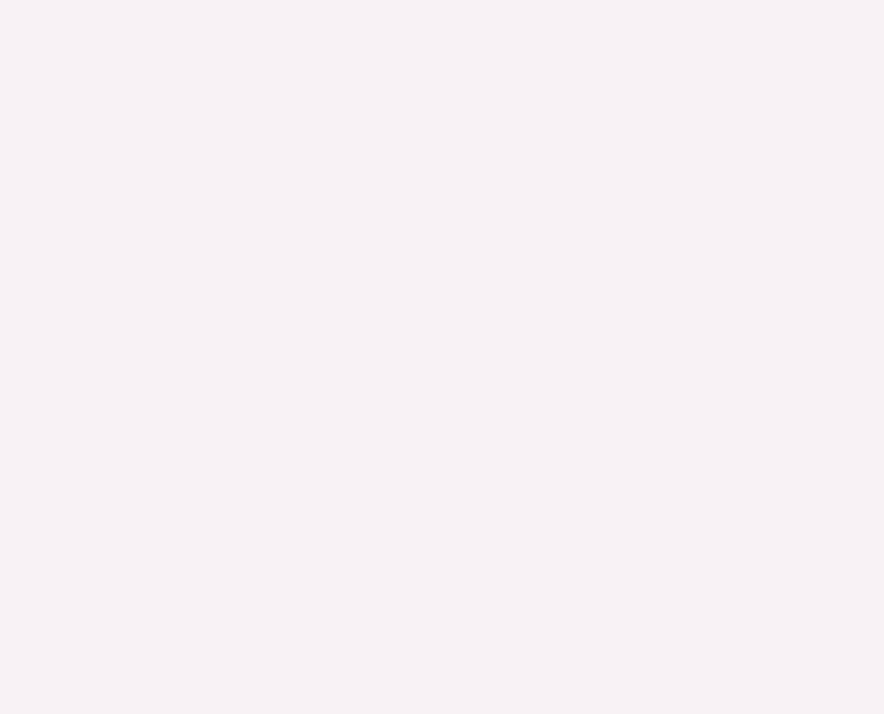
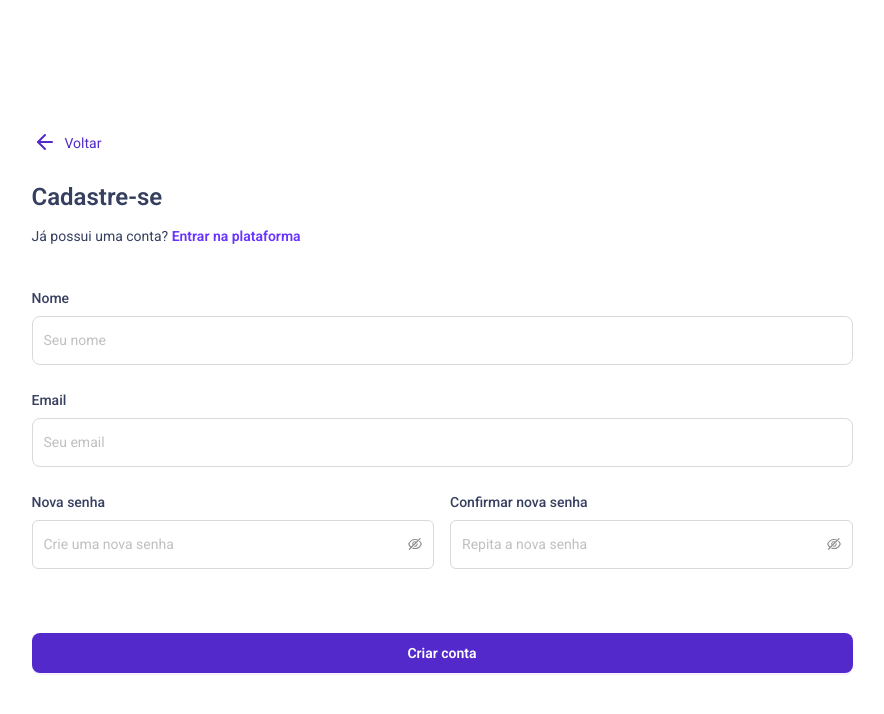
Before and after one commit to FranciscoBraaz/money-dashboard, a React (Vite) app: page /cadastro in a window 1280 px wide. Before the commit this address had no page. Shown: the top 714 px of the page, without its empty margins (198-1082 px from the left). Built offline with nearby package versions, Linux system fonts and the light colour scheme.

Commit message:
feat: create sign up page

```diff
--- a/package.json
+++ b/package.json
@@ -20,6 +20,7 @@
     "react-hook-form": "^7.56.2",
     "react-modal": "^3.16.3",
     "react-router-dom": "^7.5.3",
+    "react-toastify": "^11.0.5",
     "sass": "^1.87.0"
   },
   "devDependencies": {
--- a/src/App.tsx
+++ b/src/App.tsx
@@ -7,6 +7,8 @@ import "./styles/index.scss";
 import { ConfigProvider } from "antd";
 import { Route, BrowserRouter as Router, Routes } from "react-router-dom";
 import SignIn from "./containers/SignIn";
+import { RoutesLayout } from "./components/RoutesLayout";
+import { SignUp } from "./containers/SignUp";
 
 function App() {
   const queryClient = new QueryClient();
@@ -28,7 +30,15 @@ function App() {
         {/* <Header /> */}
         <Router>
           <Routes>
-            <Route path="/" element={<SignIn />} />
+            <Route path="/login" element={<RoutesLayout isPublic />}>
+              <Route path="" element={<SignIn />} />
+            </Route>
+            <Route path="/cadastro" element={<RoutesLayout isPublic />}>
+              <Route path="" element={<SignUp />} />
+            </Route>
+            <Route path="/" element={<RoutesLayout />}>
+              <Route path="/" element={<Home />} />
+            </Route>
           </Routes>
         </Router>
       </ConfigProvider>
--- a/src/components/FormWrapper/index.scss
+++ b/src/components/FormWrapper/index.scss
@@ -1,3 +1,5 @@
+@use "../../styles/variables.scss";
+
 .form-wrapper {
   background-color: #fff;
   padding: 64px;
@@ -24,15 +26,15 @@
   width: fit-content;
   margin-bottom: 24px;
   padding: 0;
-  color: #00b8c4;
+  color: variables.$blue-default;
 
   &:hover {
-    color: #00b8c4 !important;
+    color: variables.$blue-default !important;
     background-color: transparent !important;
   }
 
   & svg > path {
-    stroke: #00b8c4;
+    stroke: variables.$blue-default;
   }
 }
 
--- /dev/null
+++ b/src/components/RoutesLayout/index.tsx
@@ -0,0 +1,35 @@
+import { Navigate, Outlet } from "react-router-dom";
+import { Layout } from "antd";
+
+// Components
+import Header from "../Header";
+
+interface RoutesLayoutProps {
+  isPublic?: boolean;
+  isNotFound?: boolean;
+}
+
+export function RoutesLayout({
+  isPublic = false,
+  isNotFound = false,
+}: RoutesLayoutProps) {
+  const loggedUserLocalStorage = localStorage.getItem("money-user");
+  const loggedUserSessionStore = sessionStorage.getItem("money-user");
+  const userIsLogged = loggedUserLocalStorage || loggedUserSessionStore;
+
+  if (isPublic) {
+    if (userIsLogged || isNotFound) return <Navigate to="/" />;
+    return <Outlet />;
+  }
+
+  if (!userIsLogged || isNotFound) return <Navigate to="/login" />;
+
+  if (isNotFound) return <Navigate to="/" />;
+
+  return (
+    <Layout>
+      <Header />
+      <Outlet />
+    </Layout>
+  );
+}
--- a/src/containers/SignIn/index.scss
+++ b/src/containers/SignIn/index.scss
@@ -5,7 +5,7 @@
   display: flex;
   justify-content: center;
   align-items: center;
-  padding: 24px;
+  padding: 16px;
 
   a {
     font-weight: 600;
@@ -14,7 +14,6 @@
   & form {
     display: flex;
     flex-direction: column;
-    gap: 32px;
   }
 }
 
--- /dev/null
+++ b/src/containers/SignUp/hooks/useSignUp.ts
@@ -0,0 +1,57 @@
+import { useState } from "react";
+import { toast } from "react-toastify";
+import { useNavigate } from "react-router-dom";
+import { AxiosError } from "axios";
+
+// Services
+import { register } from "../../../services/auth";
+
+interface SignUpData {
+  name: string;
+  email: string;
+  password: string;
+}
+
+export function useSignUp() {
+  const navigate = useNavigate();
+
+  const [isLoading, setIsLoading] = useState(false);
+
+  async function handleCreateAccount({ name, email, password }: SignUpData) {
+    try {
+      setIsLoading(true);
+
+      await register({
+        name,
+        email,
+        password,
+      });
+
+      toast.success("Conta criada com sucesso!");
+      setIsLoading(false);
+      navigate("/login");
+    } catch (error) {
+      setIsLoading(false);
+      if (error instanceof AxiosError) {
+        if (error?.response?.data.data) {
+          const dataError = error.response.data.data;
+          const objKeys = Object.keys(dataError);
+          toast.error(dataError[objKeys[0]][0]);
+          return;
+        }
+
+        if (error?.response?.data.message) {
+          toast.error(error.response.data.message);
+          return;
+        }
+      }
+
+      toast.error("Erro ao criar conta, tente novamente mais tarde");
+    }
+  }
+
+  return {
+    isLoading,
+    handleCreateAccount,
+  };
+}
--- /dev/null
+++ b/src/containers/SignUp/index.scss
@@ -0,0 +1,41 @@
+@use "../../styles/variables.scss";
+
+.sign-up {
+  background-color: #fff;
+  width: 100%;
+  min-height: 100vh;
+
+  a {
+    font-weight: 600;
+  }
+
+  & form {
+    display: flex;
+    flex-direction: column;
+  }
+}
+
+.sign-up__content {
+  display: flex;
+  justify-content: center;
+  align-items: center;
+}
+
+.sign-up__flex-container {
+  & .ant-form-item {
+    flex: 1;
+  }
+}
+
+.sign-up__checkbox {
+  & a {
+    text-decoration: underline;
+  }
+}
+
+@media screen and (max-width: 768px) {
+  .sign-up__flex-container {
+    flex-direction: column;
+    gap: 16px;
+  }
+}
--- /dev/null
+++ b/src/containers/SignUp/index.tsx
@@ -0,0 +1,85 @@
+import { Flex, Form, Layout } from "antd";
+import { FormWrapper } from "../../components/FormWrapper";
+import { FormInput } from "../../components/FormInput";
+
+// Custom hooks
+import { useSignUp } from "./hooks/useSignUp";
+
+// Styles
+import "./index.scss";
+
+const requiredRules = [
+  {
+    required: true,
+    message: "Campo obrigatório",
+  },
+];
+const passwordRules = [
+  ...requiredRules,
+  {
+    min: 8,
+    message: "A senha deve ter pelo menos 8 caracteres",
+  },
+];
+
+export function SignUp() {
+  const { isLoading, handleCreateAccount } = useSignUp();
+
+  return (
+    <Layout className="sign-up">
+      <Layout.Content className="sign-up__content">
+        <FormWrapper
+          title="Cadastre-se"
+          description="Já possui uma conta?"
+          link={{ text: "Entrar na plataforma", to: "/login" }}
+          formId="sign-up"
+          buttonText="Criar conta"
+          hasBackButton
+          hasLogo={false}
+          maxWidth={949}
+          isLoading={isLoading}
+        >
+          <Form id="sign-up" onFinish={handleCreateAccount}>
+            <Form.Item name="name" rules={requiredRules}>
+              <FormInput label="Nome" placeholder="Seu nome" />
+            </Form.Item>
+            <Form.Item name="email" rules={requiredRules}>
+              <FormInput label="Email" placeholder="Seu email" />
+            </Form.Item>
+            <Flex gap={16} className="sign-up__flex-container">
+              <Form.Item name="password" rules={passwordRules}>
+                <FormInput
+                  label="Nova senha"
+                  placeholder="Crie uma nova senha"
+                  type="password"
+                />
+              </Form.Item>
+              <Form.Item
+                name="password_confirmation"
+                rules={[
+                  ...passwordRules,
+                  ({ getFieldValue }) => ({
+                    validator(_, value) {
+                      if (!value || getFieldValue("password") === value) {
+                        return Promise.resolve();
+                      }
+                      return Promise.reject(
+                        new Error("As senhas não coincidem")
+                      );
+                    },
+                  }),
+                ]}
+              >
+                <FormInput
+                  label="Confirmar nova senha"
+                  placeholder="Repita a nova senha"
+                  type="password"
+                />
+              </Form.Item>
+            </Flex>
+          </Form>
+        </FormWrapper>
+      </Layout.Content>
+    </Layout>
+  );
+}
--- /dev/null
+++ b/src/services/auth.ts
@@ -0,0 +1,13 @@
+import { api } from "./api";
+
+export async function register({
+  name,
+  email,
+  password,
+}: {
+  name: string;
+  email: string;
+  password: string;
+}) {
+  await api.post("/users", { name, email, password });
+}
```
Also changed, not shown: 1 other file (tests, documents, lock files or other folders).
